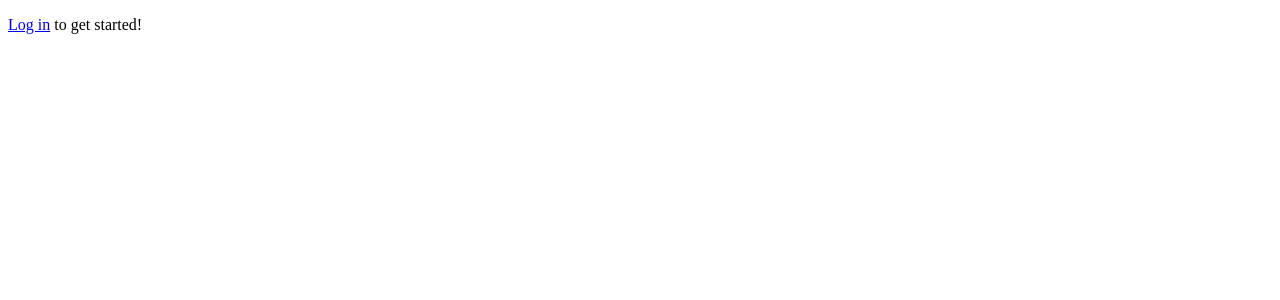
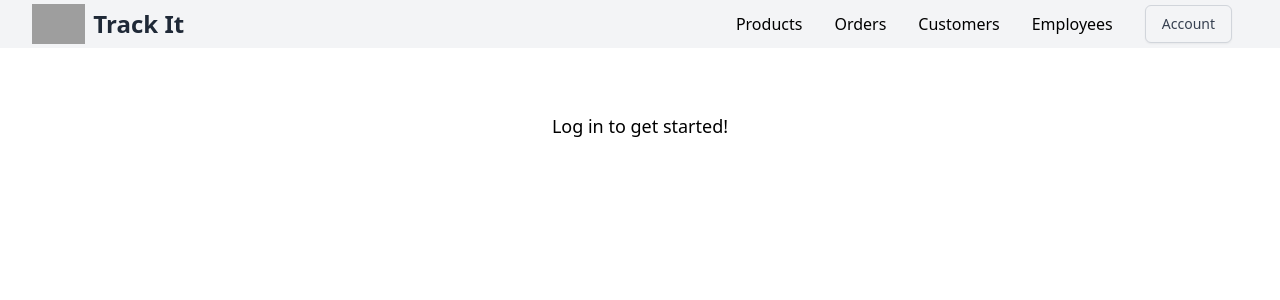
Before and after one commit to adolfojmnz/business-tracker-frontend, a Next.js app: page / in a window 1280 px wide. Shown: the top 300 px of the page. Built offline with nearby package versions, Linux system fonts and the light colour scheme; grey boxes are pictures that could not be loaded.

Commit message:
Set up App component

```diff
--- /dev/null
+++ b/src/pages/_app.js
@@ -0,0 +1,12 @@
+import "@/app/styles/globals.css";
+
+import Navbar from "../app/components/Navbar";
+
+export default function App({ Component, pageProps }) {
+  return (
+    <>
+      <Navbar />
+      <Component {...pageProps} />
+    </>
+  );
+}
```
